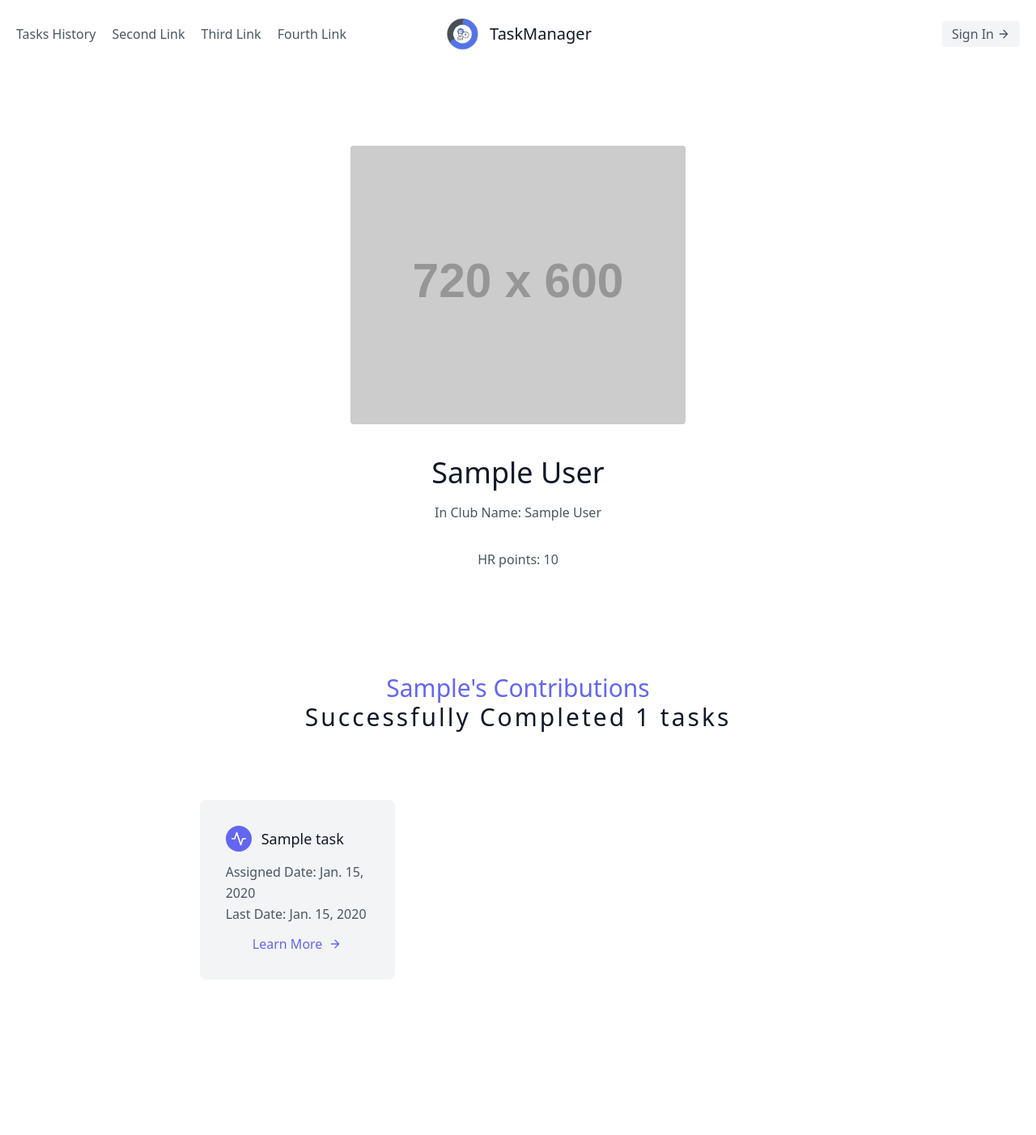
After one commit to zarif007/HRTaskManager, a Django app: page /user/1/ in a window 1280 px wide. The commit adds this page. Shown: the whole page at 81% size. Run offline with Django 3.2, Linux system fonts and the light colour scheme; tables that the repository leaves empty hold one stand-in row (values such as "Sample post"); grey boxes labelled with a size stand in for pictures from a placeholder-image service; some libraries are stand-ins or nearby versions.

Commit message:
Started creating member profile

```diff
--- a/tasks/models.py
+++ b/tasks/models.py
@@ -55,6 +55,7 @@ class User(AbstractUser):
     display_picture = models.ImageField(blank=True, null=True)
     status = models.BooleanField(choices=status_options, default=1, null=True)
     date_joined = models.DateTimeField(auto_now_add=True)
+    hr_points = models.IntegerField(default=0, null=True)
 
     def __str__(self):
         return self.in_club_name
--- a/tasks/urls.py
+++ b/tasks/urls.py
@@ -16,4 +16,5 @@ urlpatterns = [
     path('update/<int:pk>/', views.task_update, name='task_update'),
     path('delete/<int:pk>/', views.task_delete, name='task_delete'),
     path('apply/<int:pk>/', views.task_apply, name='task_apply'),
+    path('user/<int:pk>/', views.user_profile, name='user_profile'),
 ]
--- a/tasks/views.py
+++ b/tasks/views.py
@@ -23,7 +23,7 @@ def task_listings(request):
 
     task = Task.objects.all().order_by('last_date').filter(assign_status=1)
     av_task = Task.objects.all().order_by('last_date').filter(assign_status=0)
-    paginator = Paginator(task, 3)
+    paginator = Paginator(task, 6)
     page = request.GET.get('page')
     paged_listings = paginator.get_page(page)
     users = User.objects.all()
@@ -52,10 +52,13 @@ def task_history(request):
 
     task = Task.objects.all().order_by('last_date')
     users = User.objects.all()
+    paginator = Paginator(task, 10)
+    page = request.GET.get('page')
+    paged_listings = paginator.get_page(page)
 
     context = {
         'users' : users,
-        'tasks' : task,
+        'tasks' : paged_listings,
     }
 
     return render(request, 'task_history.html', context)
@@ -77,7 +80,6 @@ def task_creation(request):
     users = User.objects.all()
     form = TaskModelForm()
     code = generate_unique_code()
-    print(code)
 
     if request.method == 'POST':
         form = TaskModelForm(request.POST)
@@ -85,20 +87,23 @@ def task_creation(request):
         if form.is_valid():
             form.save()
 
-            user_name = form.cleaned_data['member']
-            user = User.objects.get(in_club_name=user_name)
-            domain = get_current_site(request).domain
-            code = form.cleaned_data['code']
-            task_id = Task.objects.get(code=code).id
-            task_url = f'http://{domain + "/task/" + str(task_id) }'
+            if form.cleaned_data['assign_status']:
+                user_name = form.cleaned_data['member']
+                user = User.objects.get(in_club_name=user_name)
+                user.hr_points = user.hr_points + 50
+                user.save()
+                domain = get_current_site(request).domain
+                code = form.cleaned_data['code']
+                task_id = Task.objects.get(code=code).id
+                task_url = f'http://{domain + "/task/" + str(task_id) }'
 
-            if(user.email != '' or form.cleaned_data['assign_status']):
-                send_mail(
-                    subject='TaskManager: You have been assinged to a new task',
-                    message=f'You have assinged to {form.cleaned_data["task_name"]}, click {task_url} to view',
-                    from_email='djtester321@gmail.com',
-                    recipient_list=[user.email, 'zarifhuq007@gmail.com']
-                )
+                if(user.email != '' or form.cleaned_data['assign_status']):
+                    send_mail(
+                        subject='TaskManager: You have been assinged to a new task',
+                        message=f'You have assinged to {form.cleaned_data["task_name"]}, click {task_url} to view',
+                        from_email='djtester321@gmail.com',
+                        recipient_list=[user.email, 'zarifhuq007@gmail.com']
+                    )
 
 
 
@@ -130,19 +135,23 @@ def task_update(request, pk):
             form.save()
 
             user_name = form.cleaned_data['member']
-            user = User.objects.get(in_club_name=user_name)
+            if form.cleaned_data['assign_status'] or prev_task_member != user_name:
 
-            domain = get_current_site(request).domain
-            task_id = Task.objects.get(task_name=task.task_name).id
-            task_url = f'http://{domain + "/task/" + str(task_id) }'
+                user = User.objects.get(in_club_name=user_name)
+                user.hr_points = user.hr_points + 50
+                user.save()
+                print(user.hr_points)
+                domain = get_current_site(request).domain
+                task_id = Task.objects.get(code=task.code).id
+                task_url = f'http://{domain + "/task/" + str(task_id) }'
 
-            if(user.email != '' or prev_task_member != user_name):
-                send_mail(
-                    subject='TaskManager: You have been assinged to a new task',
-                    message=f'You have assinged to {form.cleaned_data["task_name"]}, click {task_url} to view',
-                    from_email='djtester321@gmail.com',
-                    recipient_list=[user.email, 'zarifhuq007@gmail.com']
-                )
+                if(user.email != '' or prev_task_member != user_name):
+                    send_mail(
+                        subject='TaskManager: You have been assinged to a new task',
+                        message=f'You have assinged to {form.cleaned_data["task_name"]}, click {task_url} to view',
+                        from_email='djtester321@gmail.com',
+                        recipient_list=[user.email, 'zarifhuq007@gmail.com']
+                    )
 
             return redirect('task_detail', task.id)
 
@@ -177,20 +186,21 @@ def task_apply(request, pk):
         if form.is_valid():
             form.save()
 
-            user_name = form.cleaned_data['member']
-            user = User.objects.get(in_club_name=user_name)
+            if form.cleaned_data['assign_status']:
+                user_name = form.cleaned_data['member']
+                user = User.objects.get(in_club_name=user_name)
 
-            domain = get_current_site(request).domain
-            task_id = Task.objects.get(task_name=task.task_name).id
-            task_url = f'http://{domain + "/task/" + str(task_id) }'
-            print(task_id)
-            if(user.email != ''):
-                send_mail(
-                    subject='TaskManager: You have been assinged to a new task',
-                    message=f'You have assinged to {task.task_name}, click {task_url} to view',
-                    from_email='djtester321@gmail.com',
-                    recipient_list=[user.email, 'zarifhuq007@gmail.com']
-                )
+                domain = get_current_site(request).domain
+                task_id = Task.objects.get(code=task.code).id
+                task_url = f'http://{domain + "/task/" + str(task_id) }'
+                print(task_id)
+                if(user.email != ''):
+                    send_mail(
+                        subject='TaskManager: You have been assinged to a new task',
+                        message=f'You have applied for {task.task_name}, click {task_url} to view',
+                        from_email='djtester321@gmail.com',
+                        recipient_list=[user.email, 'zarifhuq007@gmail.com']
+                    )
 
             return redirect('task_detail', task.id)
 
@@ -209,3 +219,17 @@ class SignUpView(generic.CreateView):
 
     def get_success_url(self):
         return reverse('task_listings')
+
+
+def user_profile(request, pk):
+
+    user = User.objects.get(id=pk)
+
+    task = Task.objects.filter(member=pk)
+
+    context = {
+        'user'  : user,
+        'tasks' : task,
+        'len_of_task' : len(task),
+    }
+    return render(request, 'user/user_profile.html', context)
--- a/templates/registration/signup.html
+++ b/templates/registration/signup.html
@@ -17,7 +17,7 @@
 
         <div class="flex justify-center">
         <div class="flex">
-            <h1 class="text-gray-600 font-bold md:text-2xl text-xl">Tailwind Form</h1>
+            <h1 class="text-gray-600 font-bold md:text-2xl text-xl">Register your Account</h1>
         </div>
         </div>
 
--- a/templates/task_update.html
+++ b/templates/task_update.html
@@ -39,6 +39,11 @@
             <div class="grid grid-cols-1 mt-5 mx-7">
                 <label for="id_url" class="uppercase md:text-sm text-xs text-gray-500 text-light font-semibold">Neccesary Url</label>
                 <input type="url" name="url" maxlength="100" required="" id="id_url" class="py-2 px-3 rounded-lg border-2 border-purple-700 mt-1 focus:outline-none focus:ring-2 focus:ring-purple-800 focus:border-transparent" type="text" placeholder="Input 3" value="{{ task.url }}"/>
+            </div>
+
+            <div class="grid grid-cols-1 mt-5 mx-7">
+                <label for="id_code" class="uppercase md:text-sm text-xs text-gray-500 text-light font-semibold">Task Code</label>
+                <input type="text" name="code" maxlength="8" id="id_code" class="py-2 px-3 rounded-lg border-2 border-purple-700 mt-1 focus:outline-none focus:ring-2 focus:ring-purple-800 focus:border-transparent" type="text" placeholder="Input 3" value="{{ task.code }}"/>
             </div>
 
             <div class="grid grid-cols-1 md:grid-cols-2 gap-5 md:gap-8 mt-5 mx-7">
--- /dev/null
+++ b/templates/user/user_profile.html
@@ -0,0 +1,58 @@
+{% extends 'base.html' %}
+
+{% block content %}
+
+{% load static %}
+
+<section class="text-gray-600 body-font">
+  <div class="container mx-auto flex px-5 py-24 items-center justify-center flex-col">
+    <img class="lg:w-2/6 md:w-3/6 w-5/6 mb-10 object-cover object-center rounded" alt="hero" src="https://dummyimage.com/720x600">
+    <div class="text-center lg:w-2/3 w-full">
+      <h1 class="title-font sm:text-4xl text-3xl mb-4 font-medium text-gray-900">{{ user.first_name }} {{ user.last_name }}</h1>
+      <p class="mb-8 leading-relaxed">In Club Name: {{ user.in_club_name }}</p>
+      <p class="mb-8 leading-relaxed">HR points: {{ user.hr_points }}</p>
+
+
+      <section class="text-gray-600 body-font">
+        <div class="container px-5 py-24 mx-auto">
+            <div class="flex flex-col text-center w-full mb-20">
+            <h1 class="sm:text-3xl text-indigo-500 text-2xl font-medium title-font">{{ user.first_name }}'s Contributions</h1>
+            <h2 class="sm:text-3xl text-gray-900 tracking-widest font-medium title-font mb-1">Successfully Completed {{ len_of_task }} tasks</h2>
+            </div>
+            <div class="flex flex-wrap -m-4">
+            {% for task in tasks %}
+                <div class="p-4 md:w-1/3">
+                    <div class="flex rounded-lg h-full bg-gray-100 p-8 flex-col">
+                    <div class="flex items-center mb-3">
+                        <div class="w-8 h-8 mr-3 inline-flex items-center justify-center rounded-full bg-indigo-500 text-white flex-shrink-0">
+                        <svg fill="none" stroke="currentColor" stroke-linecap="round" stroke-linejoin="round" stroke-width="2" class="w-5 h-5" viewBox="0 0 24 24">
+                            <path d="M22 12h-4l-3 9L9 3l-3 9H2"></path>
+                        </svg>
+                        </div>
+                        <h2 class="text-gray-900 text-lg title-font font-medium">{{ task.task_name }}</h2>
+                    </div>
+                    <div class="flex-grow sm:text-left text-center mt-6 sm:mt-0">
+                        <p class="leading-relaxed text-base">Assigned Date: {{ task.assign_date }}</p>
+                        <p class="leading-relaxed text-base">Last Date: {{ task.last_date }}</p>
+                    </div>
+                    <div class="flex-grow">
+                        <p class="leading-relaxed text-base"></p>
+                        <a class="mt-3 text-indigo-500 inline-flex items-center" href="{% url 'task_detail' task.id %}">Learn More
+                        <svg fill="none" stroke="currentColor" stroke-linecap="round" stroke-linejoin="round" stroke-width="2" class="w-4 h-4 ml-2" viewBox="0 0 24 24">
+                            <path d="M5 12h14M12 5l7 7-7 7"></path>
+                        </svg>
+                        </a>
+                    </div>
+                    </div>
+                </div>
+            {% endfor %}
+
+            </div>
+        </div>
+        </section>
+    </div>
+  </div>
+</section>
+
+
+{% endblock content %}
```
Also changed, not shown: templates/task_history.html (+45 -0 lines), templates/task_listings.html (+5 -5 lines), tasks/migrations/0012_user_hr_poits.py (added), tasks/migrations/0013_rename_hr_poits_user_hr_points.py (added).
